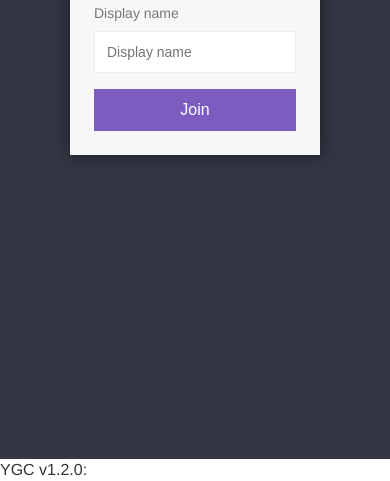
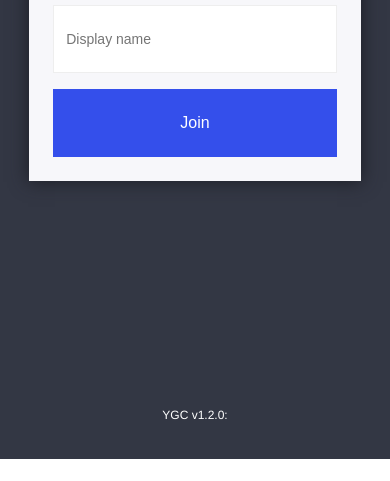
Before and after one commit to DuckFeetMedia/goodchat, a website: page public/index.html in a window 390 px wide. Shown: the part 385-866 px from the top of the page. After the commit the page ends 844 px from the top, so only its background shows below. Drawn offline with Linux system fonts and the light colour scheme.

Commit message:
up to date?

```diff
--- a/public/css/styles.css
+++ b/public/css/styles.css
@@ -40,7 +40,7 @@ input {
 button {
     cursor: pointer;
     padding: 12px;
-    background: #7C5CBF;
+    background: #344feb;
     border: none;
     color: white;
     font-size: 16px;
@@ -53,7 +53,7 @@ button:hover {
 
 button:disabled {
     cursor: default;
-    background: #7c5cbf94;
+    background: #344feb94;
 }
 
 /* Join Page Styles */
@@ -181,3 +181,27 @@ button:disabled {
     font-weight: 300;
     padding: 12px 24px 0 24px;
 }
+
+.update {
+    position: fixed;
+    bottom: 28px;
+    z-index: 2;
+    width: 100%;
+    height: 24px;
+    color: #fff;
+    text-align: center;
+}
+
+.update p {
+    font-size: 12px;
+}
+
+
+@media only screen and (max-width:1000px /* custom */ ) {
+    input, button {
+        padding: 25px 12px;
+    }
+    .centered-form__box {
+        width: 85%;
+    }
+}
```
Also changed, not shown: public/chat.html (+1 -1 lines).
